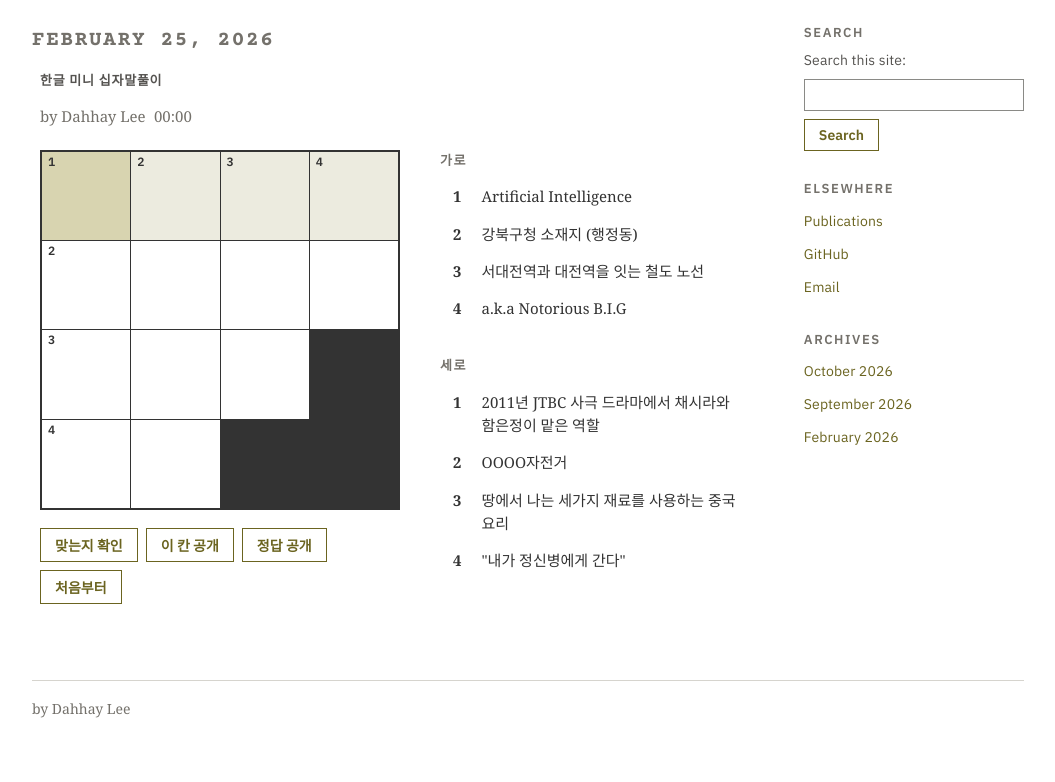
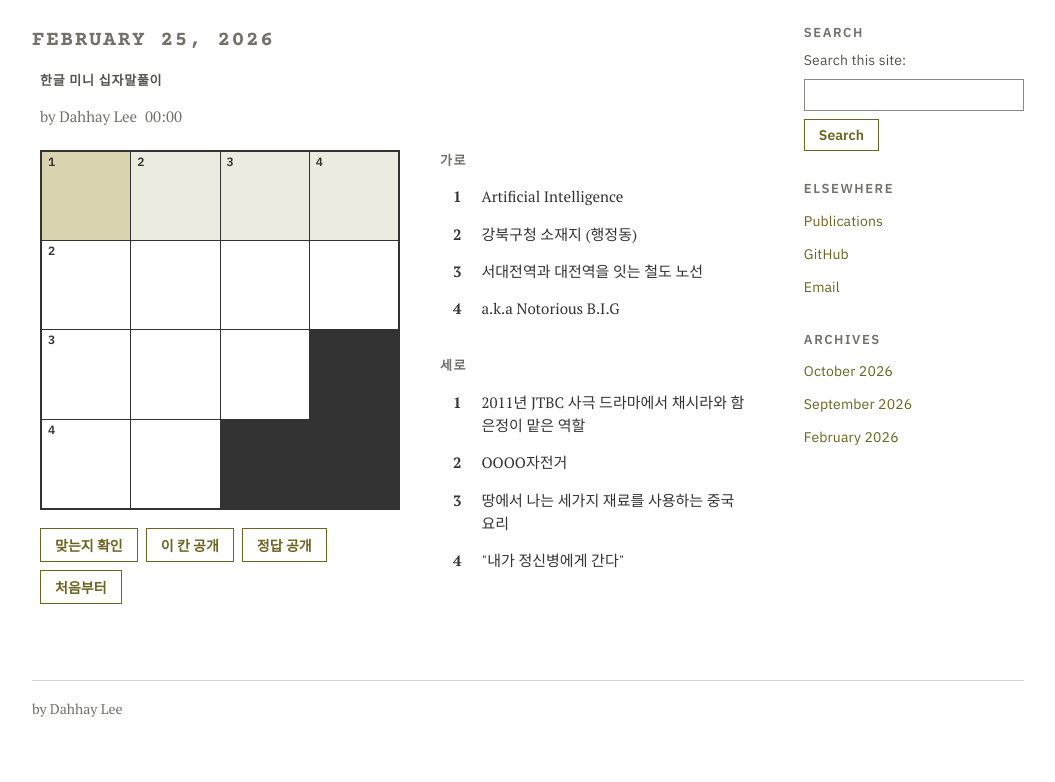
Before and after one commit to DahhayLee/DahhayLee.github.io, a Jekyll site: the page built from crossword-260225.html, in a window 1280 px wide. Shown: the part 428-1210 px from the top of the page, without its empty margins (112-1167 px from the left). Built offline with Jekyll 4.4.1, drawn with Linux system fonts in a browser that asks for light colours; some web fonts are replaced.

Commit message:
Change font

```diff
--- a/_layouts/default.html
+++ b/_layouts/default.html
@@ -13,7 +13,7 @@
 <meta name="twitter:card" content="summary">
 <link rel="preconnect" href="https://fonts.googleapis.com">
 <link rel="preconnect" href="https://fonts.gstatic.com" crossorigin>
-<link rel="stylesheet" href="https://fonts.googleapis.com/css2?family=Courier+Prime:ital,wght@0,400;0,700;1,400;1,700&family=Nanum+Gothic+Coding:wght@400;700&family=IBM+Plex+Sans:wght@400;600&display=swap">
+<link rel="stylesheet" href="https://fonts.googleapis.com/css2?family=Courier+Prime:ital,wght@0,400;0,700;1,400;1,700&family=Nanum+Gothic+Coding:wght@400;700&family=IBM+Plex+Sans:wght@400;600&family=PT+Serif:ital,wght@0,400;0,700;1,400&family=Noto+Serif+KR:wght@400;700&display=swap">
 <link rel="stylesheet" href="{{ '/assets/css/main.css' | relative_url }}?v={{ site.time | date: '%s' }}">
 {% feed_meta %}
 </head>
--- a/assets/css/main.scss
+++ b/assets/css/main.scss
@@ -13,7 +13,7 @@
   --rule: #d6d4ce;
   --mono: "Courier Prime", "Nanum Gothic Coding", "Courier New", monospace;
   --sans: "IBM Plex Sans", "Nanum Gothic Coding", sans-serif;
-  --serif: Georgia, "Noto Serif KR", "Nanum Myeongjo", serif;
+  --serif: "PT Serif", "Noto Serif KR", "Nanum Myeongjo", serif;
 }
 
 * { box-sizing: border-box; }
```
